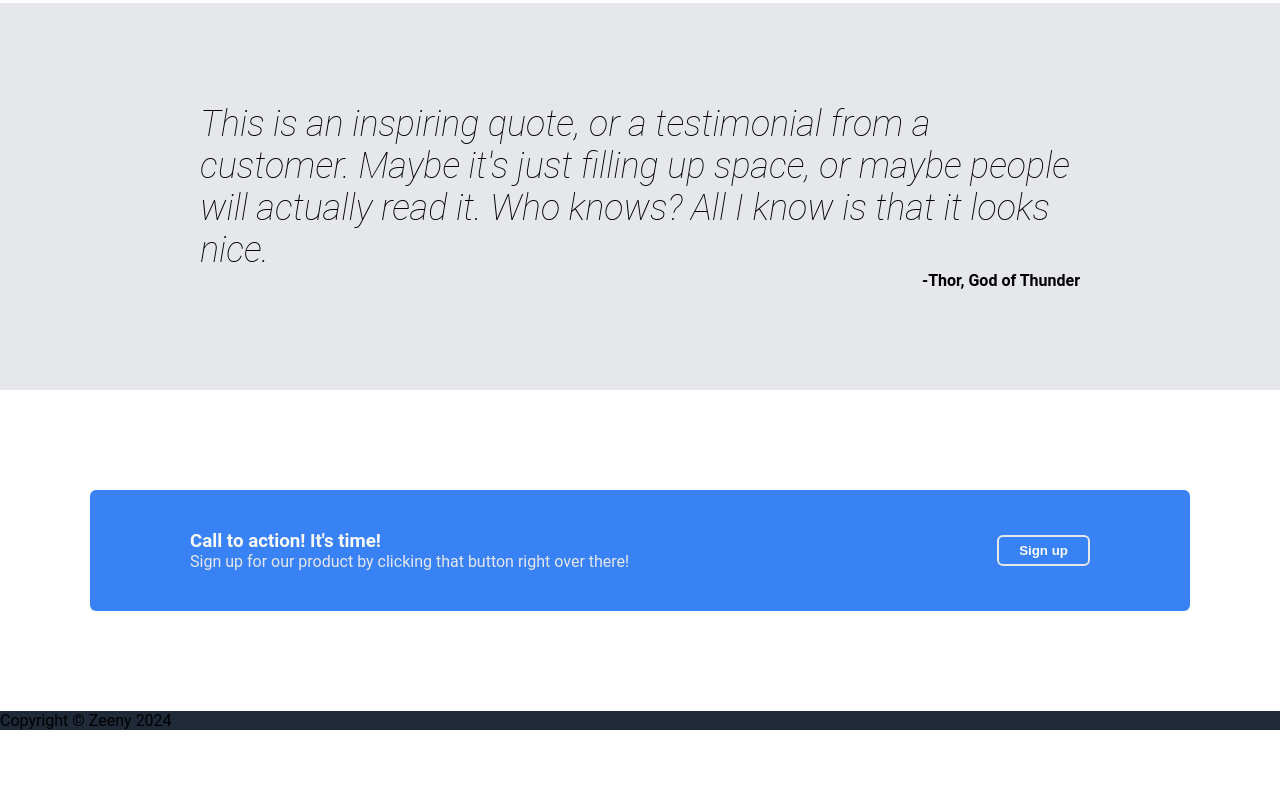
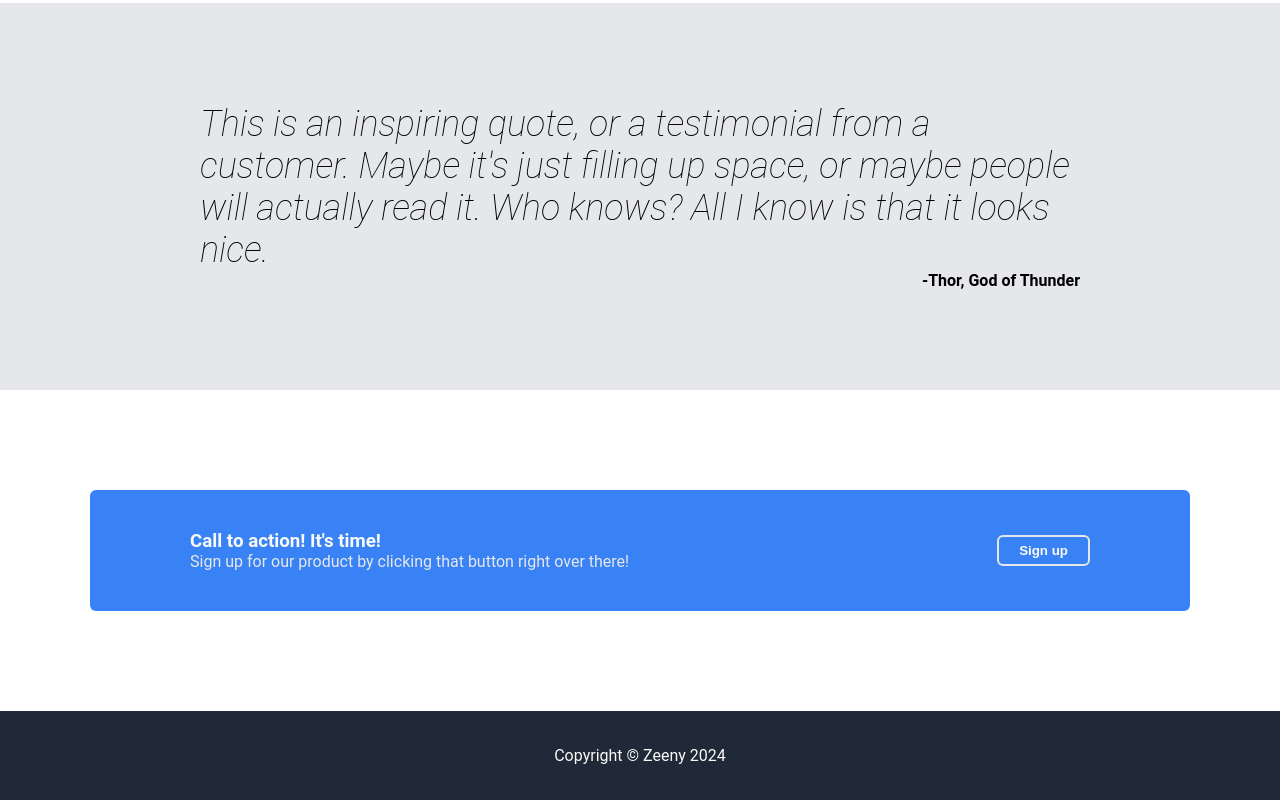
Before and after one commit to kzeen/odin-landing-page, a plain HTML site: page index.html in a window 1280 px wide. Shown: the part 884-1684 px from the top of the page. Before the commit the page ends 1614 px from the top, so only its background shows below. Drawn offline with Linux system fonts and the light colour scheme.

Commit message:
Add footer styling

```diff
--- a/styles.css
+++ b/styles.css
@@ -157,3 +157,9 @@ a {
     border: 2px solid #E5E7EB;
     flex-basis: auto;
 }
+
+.footer {
+    color: #F9FAF8;
+    text-align: center;
+    padding: 35px 0;
+}
```
